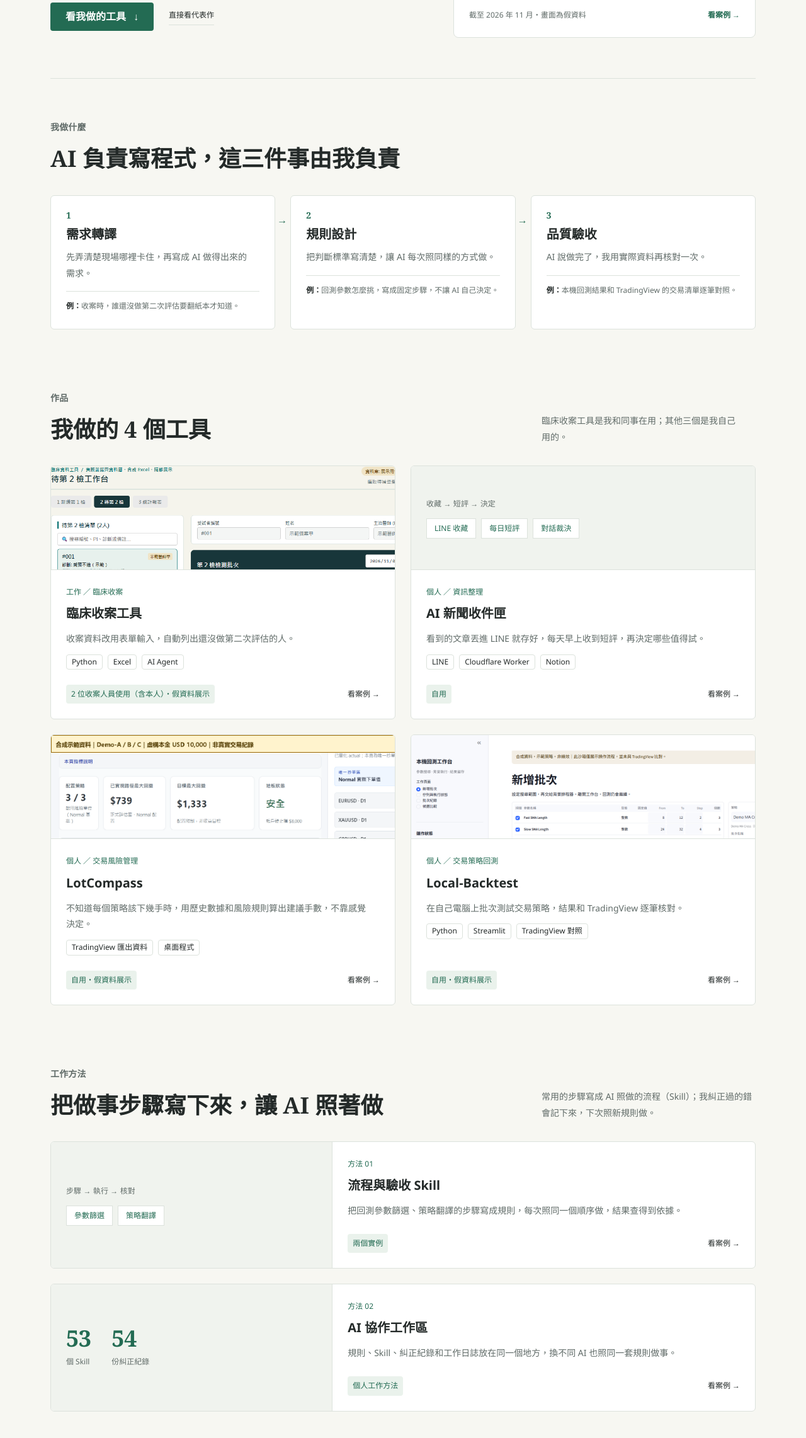
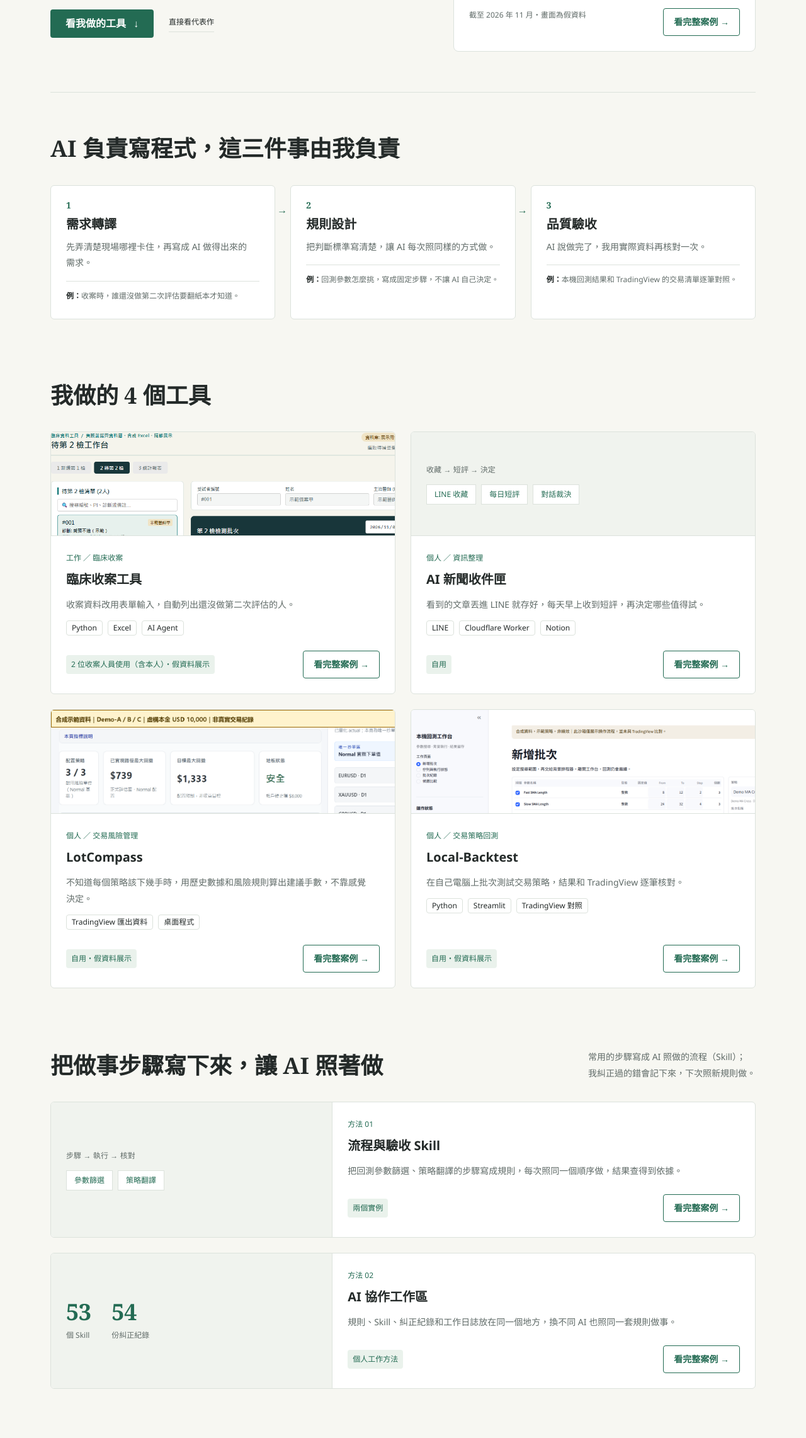
Before and after one commit to ningchou/ningchou.github.io, a plain HTML site: page index.html in a window 1280 px wide. Shown: the part 517-2800 px from the top of the page at 63% size. Drawn offline with Linux system fonts and the light colour scheme.

Commit message:
feat(作品集): 降低首頁模板感並讓手機版看得出可點
- 作品卡與代表作卡滑過改為換底色與框線，不再浮起
- 拿掉三個區塊標題上方的小標，關於我改為標題並加上「我是 Ning」
- 「看案例」改為「看完整案例」按鈕，手機版整條可點
- 移除與卡片標籤重複的作品區說明，工作方法說明在分號後換行

```diff
--- a/index.html
+++ b/index.html
@@ -15,24 +15,24 @@
 <header class="top"><nav class="nav wrap" aria-label="主要導覽"><a href="index.html" class="brand">Ning <span>AI 應用・流程改善</span></a><div class="links"><a href="index.html#works">作品</a><a href="index.html#method">工作方法</a><a href="index.html#approach" class="about-link">關於我</a><button class="theme" type="button" aria-label="切換深淺色模式" aria-pressed="false" hidden><svg width="17" height="17" viewBox="0 0 24 24" fill="none" stroke="currentColor" stroke-width="1.5" aria-hidden="true"><path d="M20.5 13A8.6 8.6 0 0 1 11 3.5 8.6 8.6 0 1 0 20.5 13Z"/></svg></button></div></nav></header>
 <main id="main" class="wrap">
 <section class="hero" aria-labelledby="hero-title"><div><div class="eyebrow overline">Ning ／ AI 應用・流程改善</div><h1 id="hero-title"><span class="keep">讓 AI 從「能用」</span><br><em><span class="keep">到「可信」</span></em></h1><p class="value-line">需求轉譯 × 規則設計 × 品質驗收</p><p class="intro">我在醫療生技公司做專案。工作上卡住的地方，我先講清楚要什麼，交給 AI Agent 做成工具，再拿實際資料逐項核對，確認能用了才交出去。</p><div class="hero-actions"><a class="button" href="#works">看我做的工具 <span aria-hidden="true">↓</span></a><a class="text-link" href="clinical.html">直接看代表作</a></div></div>
-<a class="proof-card" href="clinical.html" aria-label="代表作：臨床收案工具，看完整案例"><div class="eyebrow">代表作 ／ 工作上實際在用</div><h3>臨床收案工具</h3><div class="shot-mini"><img src="assets/clinical-pending.png" alt="" width="1120" height="684"></div><div class="proof-nums"><div><b>約 2 天</b><span>做出第一個可用版本</span></div><div><b>2 位</b><span>收案人員在用</span></div><div><b>205 名</b><span>受試者紀錄由工具管理</span></div></div><div class="proof-foot"><span>截至 2026 年 11 月・畫面為假資料</span><b>看案例 →</b></div></a></section>
-<section aria-labelledby="cando-title"><div class="section-head"><div><p class="eyebrow">我做什麼</p><h2 id="cando-title">AI 負責寫程式，這三件事由我負責</h2></div></div>
+<a class="proof-card" href="clinical.html" aria-label="代表作：臨床收案工具，看完整案例"><div class="eyebrow">代表作 ／ 工作上實際在用</div><h3>臨床收案工具</h3><div class="shot-mini"><img src="assets/clinical-pending.png" alt="" width="1120" height="684"></div><div class="proof-nums"><div><b>約 2 天</b><span>做出第一個可用版本</span></div><div><b>2 位</b><span>收案人員在用</span></div><div><b>205 名</b><span>受試者紀錄由工具管理</span></div></div><div class="proof-foot"><span>截至 2026 年 11 月・畫面為假資料</span><b class="go">看完整案例 →</b></div></a></section>
+<section aria-labelledby="cando-title"><div class="section-head"><div><h2 id="cando-title">AI 負責寫程式，這三件事由我負責</h2></div></div>
 <ol class="can-do">
 <li><span class="n">1</span><h3>需求轉譯</h3><p>先弄清楚現場哪裡卡住，再寫成 AI 做得出來的需求。</p><p class="ex"><b>例：</b>收案時，誰還沒做第二次評估要翻紙本才知道。</p></li>
 <li><span class="n">2</span><h3>規則設計</h3><p>把判斷標準寫清楚，讓 AI 每次照同樣的方式做。</p><p class="ex"><b>例：</b>回測參數怎麼挑，寫成固定步驟，不讓 AI 自己決定。</p></li>
 <li><span class="n">3</span><h3>品質驗收</h3><p>AI 說做完了，我用實際資料再核對一次。</p><p class="ex"><b>例：</b>本機回測結果和 TradingView 的交易清單逐筆對照。</p></li>
 </ol></section>
-<section id="works" aria-labelledby="works-title"><div class="section-head"><div><p class="eyebrow">作品</p><h2 id="works-title">我做的 4 個工具</h2></div><p>臨床收案工具是我和同事在用；其他三個是我自己用的。</p></div><div class="projects">
-<a class="project" href="clinical.html"><div class="project-visual has-shot" aria-hidden="true"><img src="assets/clinical-pending.png" alt="" width="1120" height="684"></div><div class="project-body"><div class="project-type">工作 ／ 臨床收案</div><h3>臨床收案工具</h3><p>收案資料改用表單輸入，自動列出還沒做第二次評估的人。</p><div class="uses"><span>Python</span><span>Excel</span><span>AI Agent</span></div><div class="project-foot"><span class="tag">2 位收案人員使用（含本人）・假資料展示</span><span>看案例 →</span></div></div></a>
-<a class="project" href="inbox.html"><div class="project-visual" aria-hidden="true"><div class="visual-label">收藏 → 短評 → 決定</div><div class="checks"><span>LINE 收藏</span><span>每日短評</span><span>對話裁決</span></div></div><div class="project-body"><div class="project-type">個人 ／ 資訊整理</div><h3>AI 新聞收件匣</h3><p>看到的文章丟進 LINE 就存好，每天早上收到短評，再決定哪些值得試。</p><div class="uses"><span>LINE</span><span>Cloudflare Worker</span><span>Notion</span></div><div class="project-foot"><span class="tag">自用</span><span>看案例 →</span></div></div></a>
-<a class="project" href="lotcompass.html"><div class="project-visual has-shot" aria-hidden="true"><img src="assets/lc-ui-sizing.png" alt="" width="794" height="1135"></div><div class="project-body"><div class="project-type">個人 ／ 交易風險管理</div><h3>LotCompass</h3><p>不知道每個策略該下幾手時，用歷史數據和風險規則算出建議手數，不靠感覺決定。</p><div class="uses"><span>TradingView 匯出資料</span><span>桌面程式</span></div><div class="project-foot"><span class="tag">自用・假資料展示</span><span>看案例 →</span></div></div></a>
-<a class="project" href="local-backtest.html"><div class="project-visual has-shot" aria-hidden="true"><img src="assets/lb-add-batch.png" alt="" width="1600" height="1000"></div><div class="project-body"><div class="project-type">個人 ／ 交易策略回測</div><h3>Local-Backtest</h3><p>在自己電腦上批次測試交易策略，結果和 TradingView 逐筆核對。</p><div class="uses"><span>Python</span><span>Streamlit</span><span>TradingView 對照</span></div><div class="project-foot"><span class="tag">自用・假資料展示</span><span>看案例 →</span></div></div></a>
+<section id="works" aria-labelledby="works-title"><div class="section-head"><div><h2 id="works-title">我做的 4 個工具</h2></div></div><div class="projects">
+<a class="project" href="clinical.html"><div class="project-visual has-shot" aria-hidden="true"><img src="assets/clinical-pending.png" alt="" width="1120" height="684"></div><div class="project-body"><div class="project-type">工作 ／ 臨床收案</div><h3>臨床收案工具</h3><p>收案資料改用表單輸入，自動列出還沒做第二次評估的人。</p><div class="uses"><span>Python</span><span>Excel</span><span>AI Agent</span></div><div class="project-foot"><span class="tag">2 位收案人員使用（含本人）・假資料展示</span><span class="go">看完整案例 →</span></div></div></a>
+<a class="project" href="inbox.html"><div class="project-visual" aria-hidden="true"><div class="visual-label">收藏 → 短評 → 決定</div><div class="checks"><span>LINE 收藏</span><span>每日短評</span><span>對話裁決</span></div></div><div class="project-body"><div class="project-type">個人 ／ 資訊整理</div><h3>AI 新聞收件匣</h3><p>看到的文章丟進 LINE 就存好，每天早上收到短評，再決定哪些值得試。</p><div class="uses"><span>LINE</span><span>Cloudflare Worker</span><span>Notion</span></div><div class="project-foot"><span class="tag">自用</span><span class="go">看完整案例 →</span></div></div></a>
+<a class="project" href="lotcompass.html"><div class="project-visual has-shot" aria-hidden="true"><img src="assets/lc-ui-sizing.png" alt="" width="794" height="1135"></div><div class="project-body"><div class="project-type">個人 ／ 交易風險管理</div><h3>LotCompass</h3><p>不知道每個策略該下幾手時，用歷史數據和風險規則算出建議手數，不靠感覺決定。</p><div class="uses"><span>TradingView 匯出資料</span><span>桌面程式</span></div><div class="project-foot"><span class="tag">自用・假資料展示</span><span class="go">看完整案例 →</span></div></div></a>
+<a class="project" href="local-backtest.html"><div class="project-visual has-shot" aria-hidden="true"><img src="assets/lb-add-batch.png" alt="" width="1600" height="1000"></div><div class="project-body"><div class="project-type">個人 ／ 交易策略回測</div><h3>Local-Backtest</h3><p>在自己電腦上批次測試交易策略，結果和 TradingView 逐筆核對。</p><div class="uses"><span>Python</span><span>Streamlit</span><span>TradingView 對照</span></div><div class="project-foot"><span class="tag">自用・假資料展示</span><span class="go">看完整案例 →</span></div></div></a>
 </div></section>
-<section id="method" aria-labelledby="method-title"><div class="section-head"><div><p class="eyebrow">工作方法</p><h2 id="method-title">把做事步驟寫下來，讓 AI 照著做</h2></div><p>常用的步驟寫成 AI 照做的流程（Skill）；我糾正過的錯會記下來，下次照新規則做。</p></div><div class="projects one">
-<a class="project wide" href="skills.html"><div class="project-visual" aria-hidden="true"><div class="visual-label">步驟 → 執行 → 核對</div><div class="checks"><span>參數篩選</span><span>策略翻譯</span></div></div><div class="project-body"><div class="project-type">方法 01</div><h3>流程與驗收 Skill</h3><p>把回測參數篩選、策略翻譯的步驟寫成規則，每次照同一個順序做，結果查得到依據。</p><div class="project-foot"><span class="tag">兩個實例</span><span>看案例 →</span></div></div></a>
-<a class="project wide" href="workspace.html"><div class="project-visual" aria-hidden="true"><div class="count-visual"><div><b>53</b><span>個 Skill</span></div><div><b>54</b><span>份糾正紀錄</span></div></div></div><div class="project-body"><div class="project-type">方法 02</div><h3>AI 協作工作區</h3><p>規則、Skill、糾正紀錄和工作日誌放在同一個地方，換不同 AI 也照同一套規則做事。</p><div class="project-foot"><span class="tag">個人工作方法</span><span>看案例 →</span></div></div></a>
+<section id="method" aria-labelledby="method-title"><div class="section-head"><div><h2 id="method-title">把做事步驟寫下來，讓 AI 照著做</h2></div><p>常用的步驟寫成 AI 照做的流程（Skill）；<br>我糾正過的錯會記下來，下次照新規則做。</p></div><div class="projects one">
+<a class="project wide" href="skills.html"><div class="project-visual" aria-hidden="true"><div class="visual-label">步驟 → 執行 → 核對</div><div class="checks"><span>參數篩選</span><span>策略翻譯</span></div></div><div class="project-body"><div class="project-type">方法 01</div><h3>流程與驗收 Skill</h3><p>把回測參數篩選、策略翻譯的步驟寫成規則，每次照同一個順序做，結果查得到依據。</p><div class="project-foot"><span class="tag">兩個實例</span><span class="go">看完整案例 →</span></div></div></a>
+<a class="project wide" href="workspace.html"><div class="project-visual" aria-hidden="true"><div class="count-visual"><div><b>53</b><span>個 Skill</span></div><div><b>54</b><span>份糾正紀錄</span></div></div></div><div class="project-body"><div class="project-type">方法 02</div><h3>AI 協作工作區</h3><p>規則、Skill、糾正紀錄和工作日誌放在同一個地方，換不同 AI 也照同一套規則做事。</p><div class="project-foot"><span class="tag">個人工作方法</span><span class="go">看完整案例 →</span></div></div></a>
 </div></section>
-<section class="about" id="approach" aria-labelledby="approach-title"><div><p class="eyebrow">關於我</p><h2 id="approach-title">Ning</h2></div><div><p>現職在醫療生技公司做專案，負責臨床研究計畫、IRB 申請和跨單位協調。工作之外也研究外匯交易，所以作品裡有幾個交易工具。</p><p>程式主要由 AI 完成；我負責想清楚要解決什麼、訂規則和驗收。我正在找 AI 應用與流程改善的工作。</p></div></section>
+<section class="about" id="approach" aria-labelledby="approach-title"><div><h2 id="approach-title">關於我</h2></div><div><p>我是 Ning，現職在醫療生技公司做專案，負責臨床研究計畫、IRB 申請和跨單位協調。工作之外也研究外匯交易，所以作品裡有幾個交易工具。</p><p>程式主要由 AI 完成；我負責想清楚要解決什麼、訂規則和驗收。我正在找 AI 應用與流程改善的工作。</p></div></section>
 <footer><div>Ning · AI 協作作品集</div><div class="footer-right">最後更新：2026-11-17</div></footer>
 <div class="reference-note">呈現方式參考：<a href="https://ai.lifehacker.tw/work/" target="_blank" rel="noopener noreferrer">AI Agent 作品分享平台</a>的問題／過程／成果敘事，以及提供的流程與知識卡範例；未使用他人圖片或程式。此網站為獨立製作。</div>
 </main>
--- a/style.css
+++ b/style.css
@@ -68,3 +68,19 @@ figure.sample{margin:0}.shot{display:block;background:var(--tint);border-bottom:
 .flowline li{position:relative}.flowline li+li:before{content:"→";position:absolute;left:-21px;top:50%;transform:translateY(-50%);color:var(--accent)}
 .outcome-band.text b{font-size:24px}
 .prose p.formula{font:600 18px/1.5 "Cascadia Mono",Consolas,monospace;color:var(--ink);background:var(--tint);border-radius:6px;padding:12px 16px;margin:12px 0}
+/* 2026-11-17 降低模板感：卡片滑過換底色、手機版明確的點擊按鈕 */
+/* ① 滑過：換底色與框線，不位移；按下時微縮 */
+.project,.proof-card{transition:background-color .2s cubic-bezier(.22,1,.36,1),border-color .2s cubic-bezier(.22,1,.36,1),transform .1s ease-out}
+.project:hover,.proof-card:hover{transform:none;border-color:var(--accent)}
+.project:hover .project-body,.proof-card:hover{background:var(--tint)}
+.project:active,.proof-card:active{transform:scale(.995)}
+/* ② 拿掉小標後，區塊標題與上一區的間距不變 */
+.section-head h2{margin-top:0}
+/* ④ 讓「可以點進去」看得出來 */
+.project-foot .go,.proof-foot .go{display:inline-flex;align-items:center;min-height:44px;padding:8px 16px;border:1px solid var(--accent);border-radius:4px;color:var(--accent);font-size:14px;font-weight:600}
+.project:hover .go,.proof-card:hover .go{background:var(--accent);color:var(--paper)}
+@media(max-width:680px){
+.project-foot{flex-wrap:wrap;gap:12px}
+.project-foot .go,.proof-foot .go{width:100%;justify-content:center;background:var(--accent);color:var(--paper)}
+.proof-foot{flex-wrap:wrap;gap:12px}
+}
```
